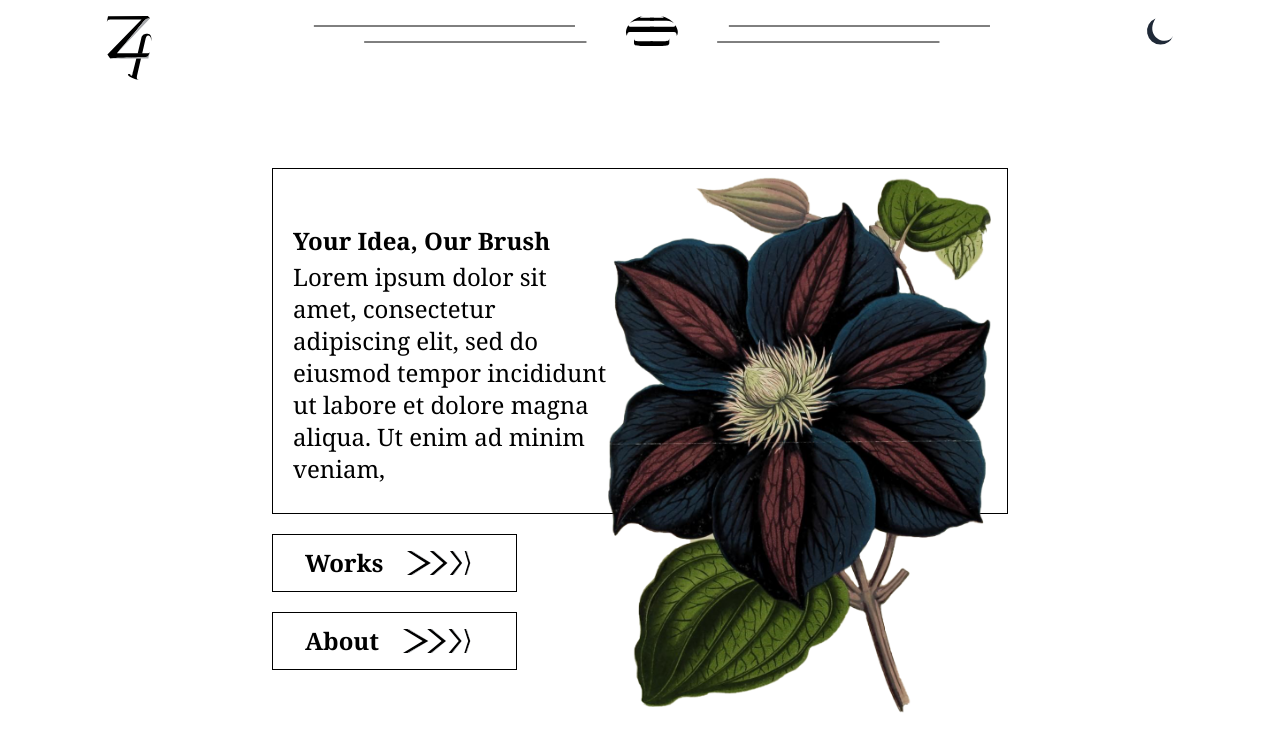
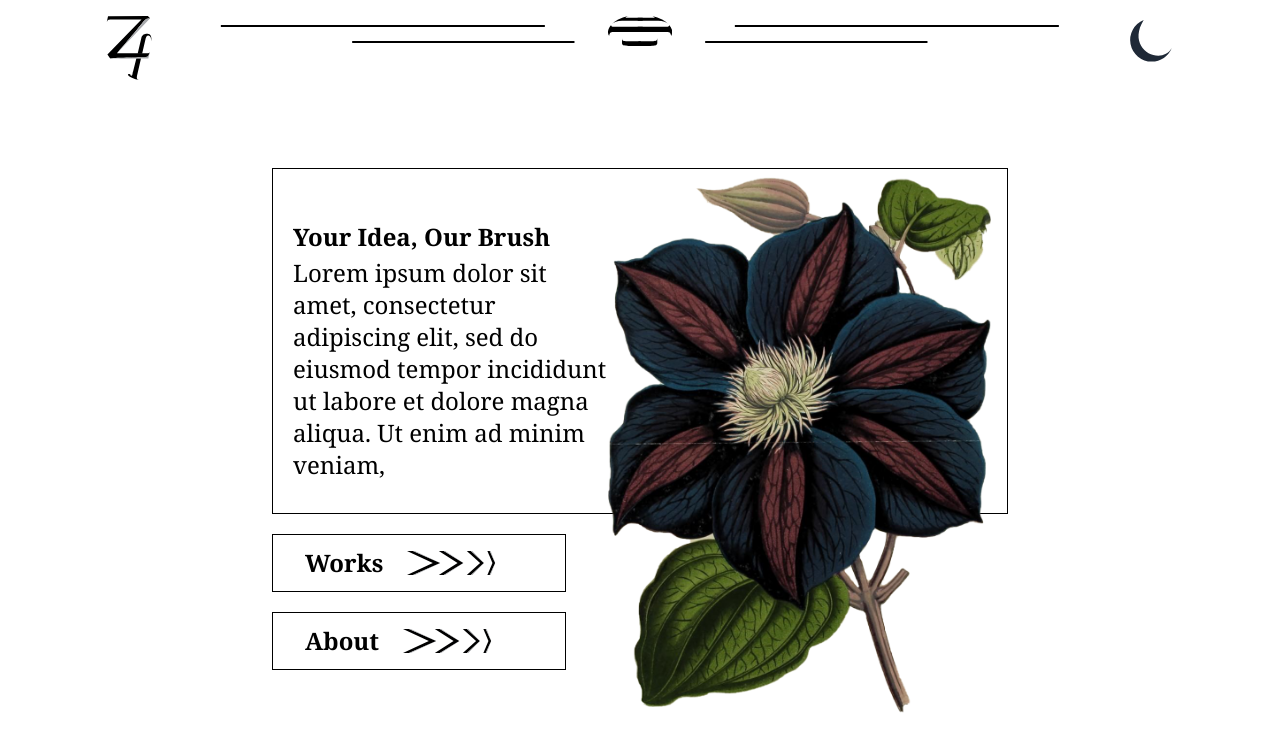
Before and after one commit to paul-lorenc/zipperfield-dot-co, a Next.js app: page / in a window 1280 px wide. Shown: the top 750 px of the page. Built offline with nearby package versions, Linux system fonts and the light colour scheme.

Commit message:
more minor spacing changes

```diff
--- a/components/Container.tsx
+++ b/components/Container.tsx
@@ -33,26 +33,40 @@ export const Container: React.FC = ({ children }) => {
               <ZFIcon />
             </a>
           </Link>
-          <div className="z-20 flex flex-col items-center w-2/3 text-black dark:text-white">
+          <div className="midnavdiv px-1.5 md:px-0 flex flex-col items-center text-black dark:text-white">
             <div className="h-5 navtop flex items-center justify-between">
               <svg height="100%" width="100%">
-                <line x1={ax1} y1={l1} x2={ax2} y2={l1} stroke="currentColor" />
+                <line
+                  strokeWidth={2}
+                  x1={ax1}
+                  y1={l1}
+                  x2={ax2}
+                  y2={l1}
+                  stroke="currentColor"
+                />
               </svg>
               <button
-                className="h-5 w-full md:w-1/3 flex flex-col items-center justify-center"
+                className="h-5 w-full md:w-1/3 flex flex-col items-center justify-center focus:outline-none"
                 onClick={handleClick}
               >
                 <TopNavDrop />
               </button>
               <svg height="100%" width="100%">
-                <line x1={ax1} y1={l1} x2={ax2} y2={l1} stroke="currentColor" />
+                <line
+                  strokeWidth={2}
+                  x1={ax1}
+                  y1={l1}
+                  x2={ax2}
+                  y2={l1}
+                  stroke="currentColor"
+                />
               </svg>
             </div>
             <div className={`navmid ${isOpen ? "openedStyle" : "closedStyle"}`}>
               <ul
                 className={`flex flex-col ${
                   isOpen ? "block" : "hidden"
-                } mt-3 max-w-2xl justify-center items-center font-bold`}
+                } mt-3 justify-center items-center font-bold`}
               >
                 <Link href="/">
                   <a onClick={handleClick} className="pt-5 pb-2">
@@ -73,33 +87,47 @@ export const Container: React.FC = ({ children }) => {
             </div>
             <div className="h-3 mb-1 navbot flex items-start justify-center">
               <svg height="100%" width="100%">
-                <line x1={ax1} y1={l1} x2={ax2} y2={l1} stroke="currentColor" />
+                <line
+                  strokeWidth={2}
+                  x1={ax1}
+                  y1={l1}
+                  x2={ax2}
+                  y2={l1}
+                  stroke="currentColor"
+                />
               </svg>
               <button
-                className="h-3 w-full md:w-1/3 flex flex-col items-center justify-center"
+                className="h-3 w-full md:w-1/3 flex flex-col items-center justify-center focus:outline-none"
                 onClick={handleClick}
               >
                 <BotNavDrop />
               </button>
               <svg height="100%" width="100%">
-                <line x1={ax1} y1={l1} x2={ax2} y2={l1} stroke="currentColor" />
+                <line
+                  strokeWidth={2}
+                  x1={ax1}
+                  y1={l1}
+                  x2={ax2}
+                  y2={l1}
+                  stroke="currentColor"
+                />
               </svg>
             </div>
           </div>
           <button
-            className="w-10 h-10 font-bold"
+            className="font-bold focus:outline-none"
             onClick={() => setTheme(theme === "dark" ? "light" : "dark")}
           >
             {mounted && (
               <svg
                 xmlns="http://www.w3.org/2000/svg"
-                viewBox="0 0 24 24"
+                viewBox="-2 0 24 24"
                 fill="currentColor"
                 stroke="currentColor"
-                className="h-10 w-10 text-gray-800 dark:text-gray-200"
+                className="h-10 w-10 md:h-16 md:w-16 text-gray-800 dark:text-gray-200"
               >
                 {theme === "dark" ? (
-                  <path strokeWidth={0} d="M3 9A1 1 0 0019 9A1 1 0 003 9" />
+                  <path strokeWidth={0} d="M2 9A1 1 0 0018 9A1 1 0 002 9" />
                 ) : (
                   <path
                     strokeWidth={0}
@@ -110,9 +138,7 @@ export const Container: React.FC = ({ children }) => {
             )}
           </button>
         </nav>
-        <main className="flex flex-col items-center position-absolute">
-          {children}
-        </main>
+        <main className="flex flex-col items-center">{children}</main>
       </div>
     </div>
   );
--- a/pages/index.tsx
+++ b/pages/index.tsx
@@ -7,9 +7,11 @@ export default function Home() {
   return (
     <Container>
       <div className="font-serif md:h-screen w-screen px-4 text-black dark:text-white text-2xl font-extrabold mt-16 md:mt-20 max-w-3xl">
-        <div className="flex flex-col-reverse md:flex-row items-center border border-black dark:border-white px-4 pb-1">
-          <div className="flex flex-col md:w-1/2 md:pl-1 mt-1">
-            <div className="pt-7 pb-1 text-md">Your Idea, Our Brush</div>
+        <div className="flex flex-col-reverse md:flex-row items-center md:items-start border border-black dark:border-white md:px-4 pb-1">
+          <div className="flex justify-center md:flex-col w-full px-2 md:px-0 md:w-1/2 md:pl-1 mt-1">
+            <div className="flex pt-7 md:pt-12 pb-1 text-md">
+              Your Idea, Our Brush
+            </div>
             <p className="hidden md:block font-thin font-xs">
               Lorem ipsum dolor sit amet, consectetur adipiscing elit, sed do
               eiusmod tempor incididunt ut labore et dolore magna aliqua. Ut
@@ -31,9 +33,9 @@ export default function Home() {
         </div>
         <div className="flex flex-col font-thin items-stretch w-full md:items-start">
           <Link href="/works">
-            <button className="flex items-center justify-center md:justify-between border border-black dark:border-white mt-5 px-4 py-2 md:w-1/3">
-              <div className="flex items-center justify-between px-4">
-                <a className="font-bold">{"Works"}</a>
+            <button className="flex items-center justify-center md:justify-between border border-black dark:border-white mt-5 px-4 py-2 md:w-2/5">
+              <div className="flex items-center justify-center px-4">
+                <a className="font-extrabold">{"Works"}</a>
                 {/* <svg className="h-3 w-1/3 md:hidden">
                   <line
                     x1="10%"
@@ -43,16 +45,16 @@ export default function Home() {
                     stroke="currentColor"
                   />
                 </svg> */}
-                <div className="md:pl-6 md:pr-2 h-full w-3/5 md:w-2/3">
+                <div className="pl-6 md:pr-2 h-full w-3/5 md:w-2/3">
                   <ArrowsIcon />
                 </div>
               </div>
             </button>
           </Link>
           <Link href="/about">
-            <button className="flex items-center justify-center md:justify-between border border-black dark:border-white mt-5 px-4 py-2 md:w-1/3">
-              <div className="flex items-center justify-between px-4">
-                <a className="font-bold">About</a>
+            <button className="flex items-center justify-center md:justify-between border border-black dark:border-white mt-5 px-4 py-2 md:w-2/5">
+              <div className="flex items-center justify-center px-4">
+                <a className="font-extrabold">About</a>
                 {/* <svg className="h-3 w-1/3 md:hidden">
                   <line
                     x1="10%"
@@ -62,7 +64,7 @@ export default function Home() {
                     stroke="currentColor"
                   />
                 </svg> */}
-                <div className="md:pl-6 md:pr-2 h-full w-3/5 md:w-2/3">
+                <div className="pl-6 md:pr-2 h-full w-3/5 md:w-2/3">
                   <ArrowsIcon />
                 </div>
               </div>
--- a/styles/base.css
+++ b/styles/base.css
@@ -1,4 +1,8 @@
 html {
+}
+
+.midnavdiv {
+  width: 72.5%;
 }
 
 .sticky-nav {
```
